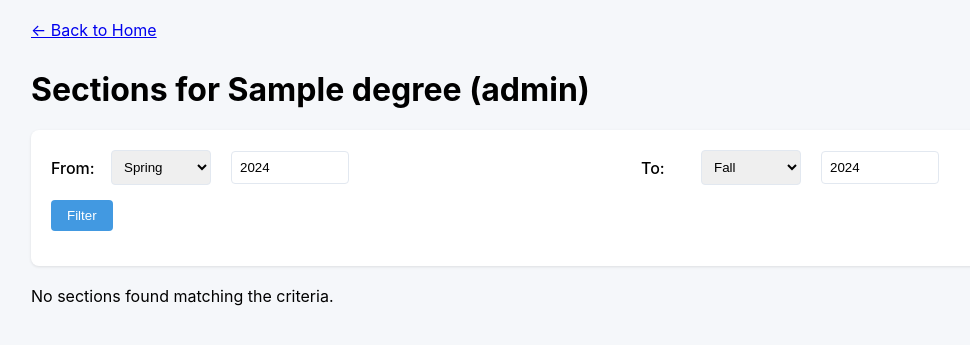
After one commit to jadennathaniel/database-project, a Flask app: page /degree_sections/1 in a window 1280 px wide. The commit adds this page. Shown: the top 345 px of the page, without its empty margins (9-979 px from the left). Run offline with Flask 3, Linux system fonts and the light colour scheme; tables that the repository leaves empty hold one stand-in row (values such as "Sample post").

Commit message:
degree queries

```diff
--- a/models.py
+++ b/models.py
@@ -743,3 +743,67 @@ def get_all_evaluations():
     finally:
         cursor.close()
         conn.close()
+
+def get_degree_courses(degree_id):
+    """Get all courses for a degree, indicating which are core"""
+    conn = get_db_connection()
+    cursor = conn.cursor(dictionary=True)
+    try:
+        cursor.execute('''
+            SELECT c.course_id, c.course_number, c.name, dc.core
+            FROM Courses c
+            JOIN DegreeCourses dc ON c.course_id = dc.course_id
+            WHERE dc.degree_id = %s
+            ORDER BY c.course_number
+        ''', (degree_id,))
+        return cursor.fetchall()
+    finally:
+        cursor.close()
+        conn.close()
+
+def get_degree(degree_id):
+    """Get degree information"""
+    conn = get_db_connection()
+    cursor = conn.cursor(dictionary=True)
+    try:
+        cursor.execute('''
+            SELECT * FROM Degrees
+            WHERE degree_id = %s
+        ''', (degree_id,))
+        return cursor.fetchone()
+    finally:
+        cursor.close()
+        conn.close()
+
+# Update models.py
+def get_degree_sections(degree_id, from_semester, from_year, to_semester, to_year):
+    conn = get_db_connection()
+    cursor = conn.cursor(dictionary=True)
+    try:
+        query = '''
+            SELECT s.*, c.course_number, c.name as course_name,
+                   i.name as instructor_name
+            FROM Sections s
+            JOIN Courses c ON s.course_id = c.course_id
+            JOIN DegreeCourses dc ON c.course_id = dc.course_id
+            JOIN Instructors i ON s.instructor_id = i.instructor_id
+            WHERE dc.degree_id = %s
+            AND (
+                (s.year > %s) OR
+                (s.year = %s AND FIELD(s.semester, 'Spring', 'Summer', 'Fall') >= FIELD(%s, 'Spring', 'Summer', 'Fall'))
+            )
+            AND (
+                (s.year < %s) OR
+                (s.year = %s AND FIELD(s.semester, 'Spring', 'Summer', 'Fall') <= FIELD(%s, 'Spring', 'Summer', 'Fall'))
+            )
+            ORDER BY s.year, FIELD(s.semester, 'Spring', 'Summer', 'Fall')
+        '''
+        params = [degree_id,
+                 from_year, from_year, from_semester,
+                 to_year, to_year, to_semester]
+
+        cursor.execute(query, tuple(params))
+        return cursor.fetchall()
+    finally:
+        cursor.close()
+        conn.close()
--- a/routes.py
+++ b/routes.py
@@ -1,6 +1,7 @@
+from datetime import datetime
 from flask import jsonify, render_template, request, redirect, url_for, flash
 from app import app
-from models import add_degree, add_course, add_instructor, add_or_update_evaluation, add_section, add_goal, associate_course_degree, associate_course_goal, duplicate_evaluation, get_all_evaluations, get_all_goals, get_all_sections, get_course_degrees, get_degrees, get_all_courses, get_all_instructors, get_evaluation_status, get_existing_evaluation, get_goal_completion_status, get_instructor_sections, get_section_evaluations, get_section_goals
+from models import add_degree, add_course, add_instructor, add_or_update_evaluation, add_section, add_goal, associate_course_degree, associate_course_goal, duplicate_evaluation, get_all_evaluations, get_all_goals, get_all_sections, get_course_degrees, get_degree, get_degree_courses, get_degree_sections, get_degrees, get_all_courses, get_all_instructors, get_evaluation_status, get_existing_evaluation, get_goal_completion_status, get_instructor_sections, get_section_evaluations, get_section_goals
 
 @app.route('/')
 def index():
@@ -427,3 +428,68 @@ def associate_course_degree_route():
 def get_course_degrees_route(course_id):
     existing_degrees = get_course_degrees(course_id)
     return jsonify([d['degree_id'] for d in existing_degrees])
+
+@app.route('/degree_courses/<int:degree_id>', methods=['GET'])
+def degree_courses_route(degree_id):
+    try:
+        courses = get_degree_courses(degree_id)
+        degree = get_degree(degree_id)
+
+        if not degree:
+            flash('Degree not found', 'error')
+            return redirect(url_for('index'))
+
+        print(f"Found {len(courses)} courses for degree {degree_id}")  # Debug log
+        return render_template('degree_courses.html',
+                             courses=courses,
+                             degree=degree)
+
+    except Exception as e:
+        print(f"Error in degree_courses_route: {str(e)}")  # Debug log
+        flash(f'Error: {str(e)}', 'error')
+        return redirect(url_for('index'))
+
+@app.route('/select_degree/<string:query_type>')
+def select_degree_route(query_type):
+    degrees = get_degrees()
+    return render_template('select_degree.html',
+                         degrees=degrees,
+                         query_type=query_type)
+
+# Update routes.py
+@app.route('/degree_sections/<int:degree_id>', methods=['GET'])
+def degree_sections_route(degree_id):
+    try:
+        # Get date range parameters with defaults
+        current_year = datetime.now().year
+        from_semester = request.args.get('from_semester', 'Spring')
+        from_year = int(request.args.get('from_year', current_year))
+        to_semester = request.args.get('to_semester', 'Fall')
+        to_year = int(request.args.get('to_year', current_year))
+
+        # Validate degree exists
+        degree = get_degree(degree_id)
+        if not degree:
+            flash('Degree not found', 'error')
+            return redirect(url_for('index'))
+
+        # Get sections within date range
+        sections = get_degree_sections(
+            degree_id,
+            from_semester, from_year,
+            to_semester, to_year
+        )
+
+        # Return template with all necessary data
+        return render_template('degree_sections.html',
+                             degree=degree,
+                             sections=sections,
+                             from_semester=from_semester,
+                             from_year=from_year,
+                             to_semester=to_semester,
+                             to_year=to_year)
+
+    except Exception as e:
+        print(f"Error in degree_sections_route: {str(e)}")  # Debug log
+        flash(str(e), 'error')
+        return redirect(url_for('index'))
--- /dev/null
+++ b/templates/degree_sections.html
@@ -0,0 +1,161 @@
+<!-- templates/degree_sections.html -->
+<!DOCTYPE html>
+<html>
+<head>
+    <title>Degree Sections</title>
+    <style>
+        body {
+            font-family: -apple-system, BlinkMacSystemFont, 'Segoe UI', Roboto, sans-serif;
+            max-width: 1200px;
+            margin: 0 auto;
+            padding: 20px;
+            background-color: #f5f7fa;
+        }
+        .nav {
+            margin-bottom: 30px;
+        }
+        .filter-form {
+            background: white;
+            padding: 20px;
+            border-radius: 8px;
+            margin-bottom: 20px;
+            box-shadow: 0 1px 3px rgba(0,0,0,0.1);
+        }
+        .form-group {
+            margin-bottom: 15px;
+        }
+        select, input {
+            padding: 8px;
+            border: 1px solid #e2e8f0;
+            border-radius: 4px;
+            margin-right: 10px;
+        }
+        table {
+            width: 100%;
+            border-collapse: collapse;
+            background: white;
+            box-shadow: 0 1px 3px rgba(0,0,0,0.1);
+            border-radius: 8px;
+            overflow: hidden;
+        }
+        th, td {
+            padding: 12px 15px;
+            text-align: left;
+            border-bottom: 1px solid #e2e8f0;
+        }
+        th {
+            background-color: #f7fafc;
+            font-weight: 600;
+            color: #4a5568;
+        }
+        tr:hover {
+            background-color: #f7fafc;
+        }
+        .button {
+            background-color: #4299e1;
+            color: white;
+            padding: 8px 16px;
+            border: none;
+            border-radius: 4px;
+            cursor: pointer;
+        }
+        .date-range {
+        display: grid;
+        grid-template-columns: 1fr 1fr;
+        gap: 20px;
+        margin-bottom: 15px;
+    }
+    .range-start, .range-end {
+        display: flex;
+        align-items: center;
+        gap: 10px;
+    }
+    .range-start label, .range-end label {
+        font-weight: 500;
+        min-width: 50px;
+    }
+    select, input[type="number"] {
+        padding: 8px;
+        border: 1px solid #e2e8f0;
+        border-radius: 4px;
+    }
+    select {
+        min-width: 100px;
+    }
+    input[type="number"] {
+        width: 100px;
+    }
+    </style>
+</head>
+<body>
+    <div class="nav">
+        <a href="{{ url_for('index') }}">← Back to Home</a>
+    </div>
+
+    <h1>Sections for {{ degree.name }} ({{ degree.level }})</h1>
+
+    <form class="filter-form" method="get">
+        <div class="form-group">
+            <div class="date-range">
+                <div class="range-start">
+                    <label>From:</label>
+                    <select name="from_semester" required>
+                        <option value="Spring" {% if from_semester == 'Spring' %}selected{% endif %}>Spring</option>
+                        <option value="Summer" {% if from_semester == 'Summer' %}selected{% endif %}>Summer</option>
+                        <option value="Fall" {% if from_semester == 'Fall' %}selected{% endif %}>Fall</option>
+                    </select>
+                    <input type="number"
+                           name="from_year"
+                           value="{{ from_year or '' }}"
+                           min="2000"
+                           max="2099"
+                           required>
+                </div>
+
+                <div class="range-end">
+                    <label>To:</label>
+                    <select name="to_semester" required>
+                        <option value="Spring" {% if to_semester == 'Spring' %}selected{% endif %}>Spring</option>
+                        <option value="Summer" {% if to_semester == 'Summer' %}selected{% endif %}>Summer</option>
+                        <option value="Fall" {% if to_semester == 'Fall' %}selected{% endif %}>Fall</option>
+                    </select>
+                    <input type="number"
+                           name="to_year"
+                           value="{{ to_year or '' }}"
+                           min="2000"
+                           max="2099"
+                           required>
+                </div>
+            </div>
+            <button type="submit" class="button">Filter</button>
+        </div>
+    </form>
+
+    {% if sections %}
+        <table>
+            <thead>
+                <tr>
+                    <th>Course</th>
+                    <th>Section</th>
+                    <th>Semester</th>
+                    <th>Year</th>
+                    <th>Instructor</th>
+                </tr>
+            </thead>
+            <tbody>
+                {% for section in sections %}
+                <tr>
+                    <td>{{ section.course_number }} - {{ section.course_name }}</td>
+                    <td>{{ section.section_number }}</td>
+                    <td>{{ section.semester }}</td>
+                    <td>{{ section.year }}</td>
+                    <td>{{ section.instructor_name }}</td>
+                </tr>
+                {% endfor %}
+            </tbody>
+        </table>
+    {% else %}
+        <p>No sections found matching the criteria.</p>
+    {% endif %}
+</body>
+</html>
```
Also changed, not shown: templates/degree_courses.html (added, +114 -0 lines), templates/index.html (+10 -0 lines), templates/select_degree.html (added, +63 -0 lines).
